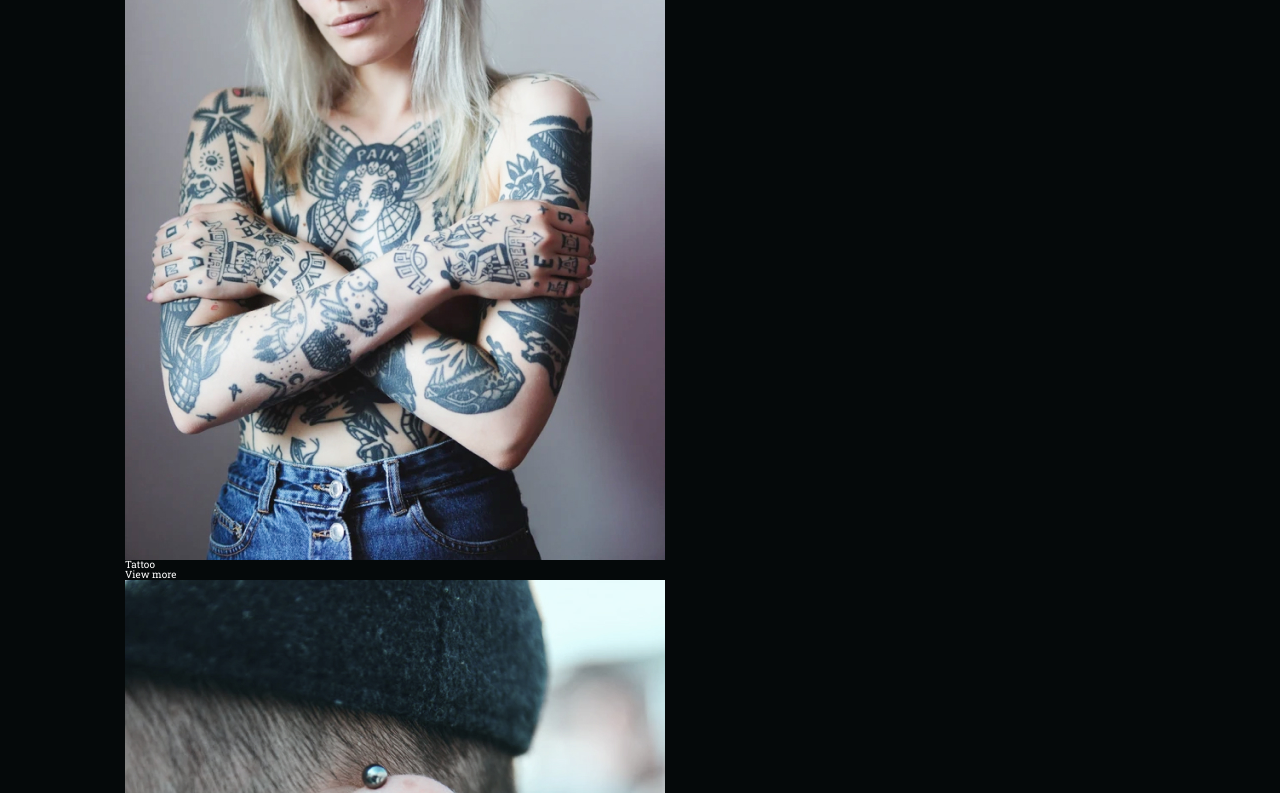
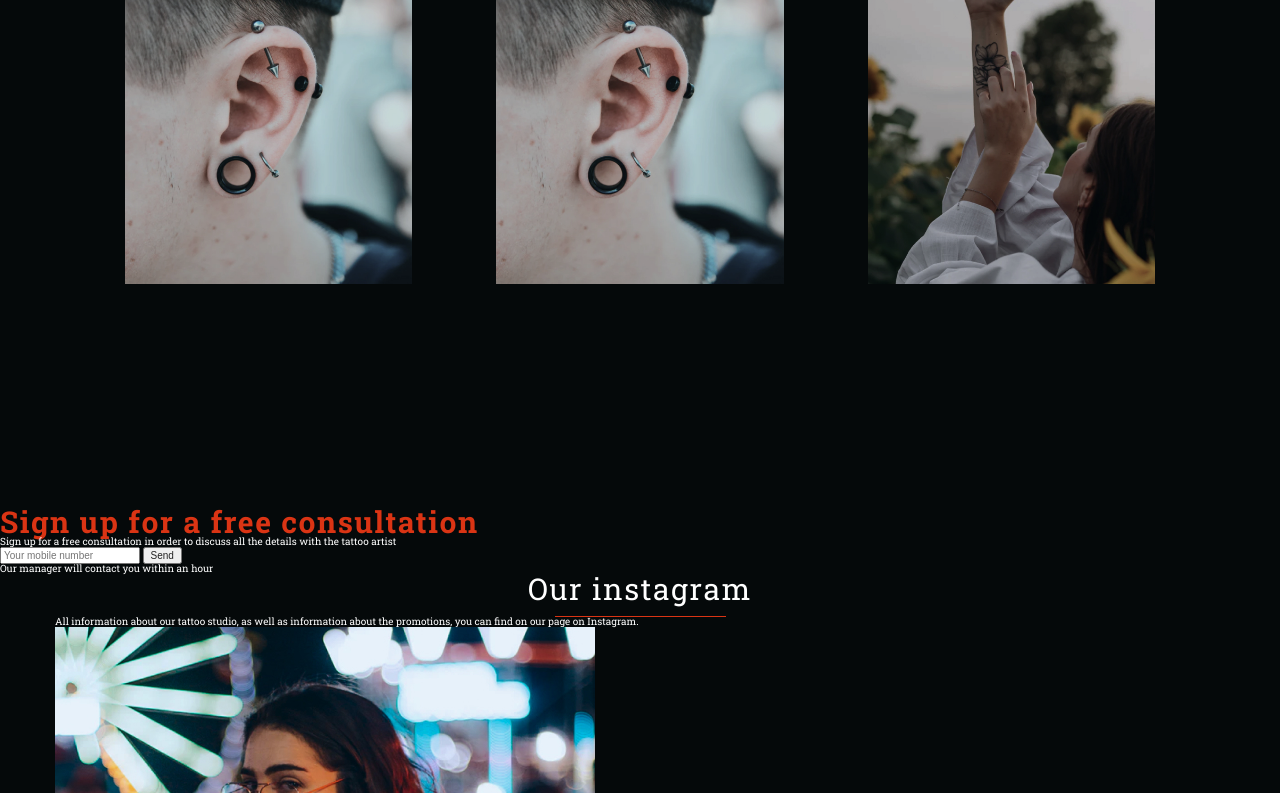
Before and after one commit to rammfall-edu/tattoo-1, a plain HTML site: page index.html in a window 1280 px wide. Shown: the part 2315-3108 px from the top of the page. Drawn offline with Linux system fonts and the light colour scheme; a web font is replaced by a local one.

Commit message:
complete services

```diff
--- a/css/index.css
+++ b/css/index.css
@@ -4,3 +4,4 @@
 @import "sections/hero.css";
 @import "sections/about.css";
 @import "sections/choose.css";
+@import "sections/services.css";
--- /dev/null
+++ b/css/sections/services.css
@@ -0,0 +1,67 @@
+.services {
+    padding-top: 93px;
+    padding-bottom: 223px;
+}
+
+.services h2 {
+    margin-bottom: 49px;
+}
+
+.services ul {
+    display: grid;
+    grid-template-columns: repeat(3, 1fr);
+    align-items: center;
+    gap: 84px;
+}
+
+.services img {
+    width: 100%;
+}
+
+.services-card {
+    position: relative;
+    transition: all 0.3s;
+}
+
+.services-card div {
+    padding: 33px 46px 40px;
+    display: flex;
+    flex-direction: column;
+    justify-content: space-between;
+    position: absolute;
+    top: 0;
+    left: 0;
+    right: 0;
+    bottom: 0;
+    text-align: center;
+    background-color: rgba(0, 0, 0, 0.15);
+}
+
+.services-card:hover {
+    transform: scale(1.2);
+}
+
+.services-card:hover div {
+    background-color: transparent;
+}
+
+.services-card:hover a {
+    visibility: visible;
+}
+
+.services-card h3 {
+    font-size: 2.5rem;
+    font-weight: 500;
+}
+
+.services-card a {
+    visibility: hidden;
+    min-width: 180px;
+    padding: 17px 20px;
+    background-color: #DA3414;
+    display: inline-block;
+    font-weight: 500;
+    font-size: 2rem;
+    text-align: center;
+    border-radius: 8px;
+}
--- a/index.html
+++ b/index.html
@@ -140,7 +140,7 @@
             </h2>
             <ul>
                 <li class="services-card">
-                    <img src="images/girl.jpg" alt="">
+                    <img src="images/ear.jpg" alt="">
                     <div>
                         <h3>
                             Tattoo
```
